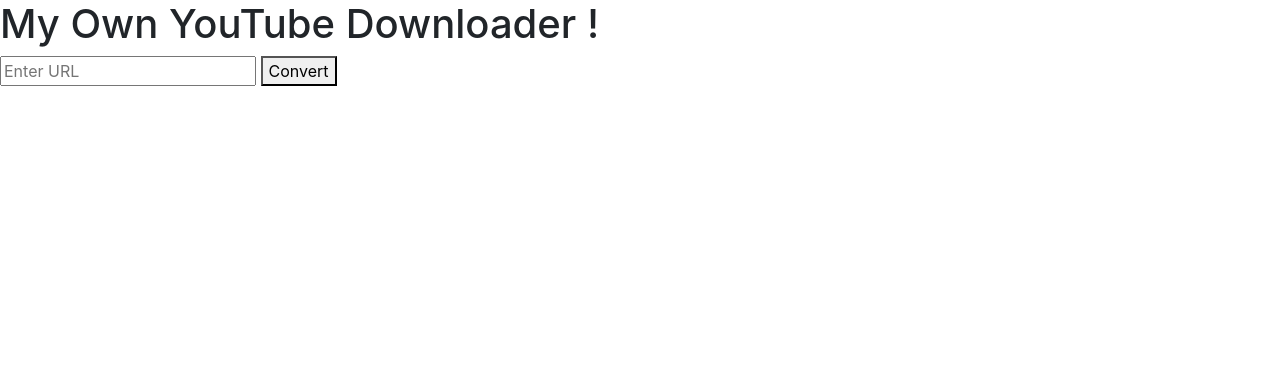
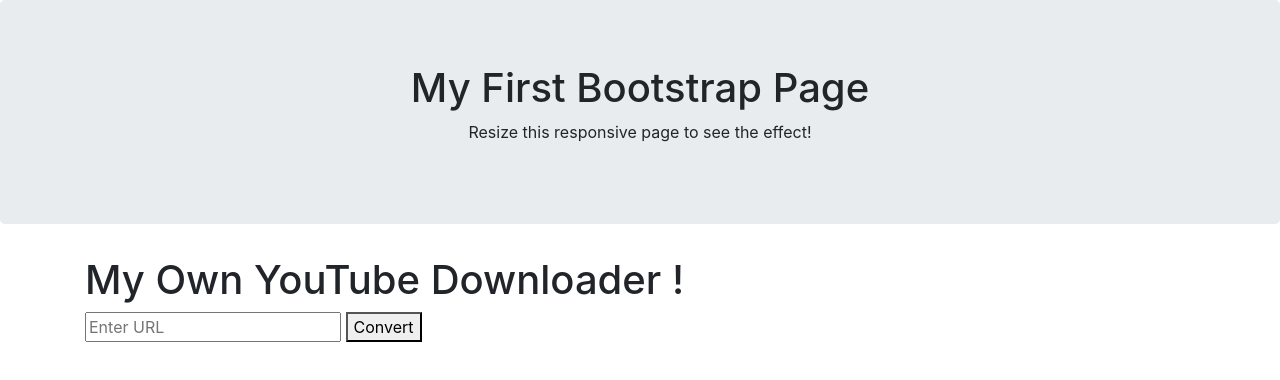
Before and after one commit to romitsutariya/downloader, a website: page public/index.html in a window 1280 px wide. Drawn offline with nearby package versions, Linux system fonts and the light colour scheme.

Commit message:
added rowand col for grid

```diff
--- a/public/index.html
+++ b/public/index.html
@@ -17,9 +17,20 @@
 </head>
 
 <body>
+<div class="jumbotron text-center">
+  <h1>My First Bootstrap Page</h1>
+  <p>Resize this responsive page to see the effect!</p>
+</div>
+
+<div class="container">
+ <div class="row">
+  <div class="col">
     <h1 class="heading">My Own YouTube Downloader !</h1>
     <input class="URL-input" placeholder="Enter URL">
     <button class="convert-button">Convert</button>
+  </div>
+</div>
+</div>
 </body>
 
 </html>
```
